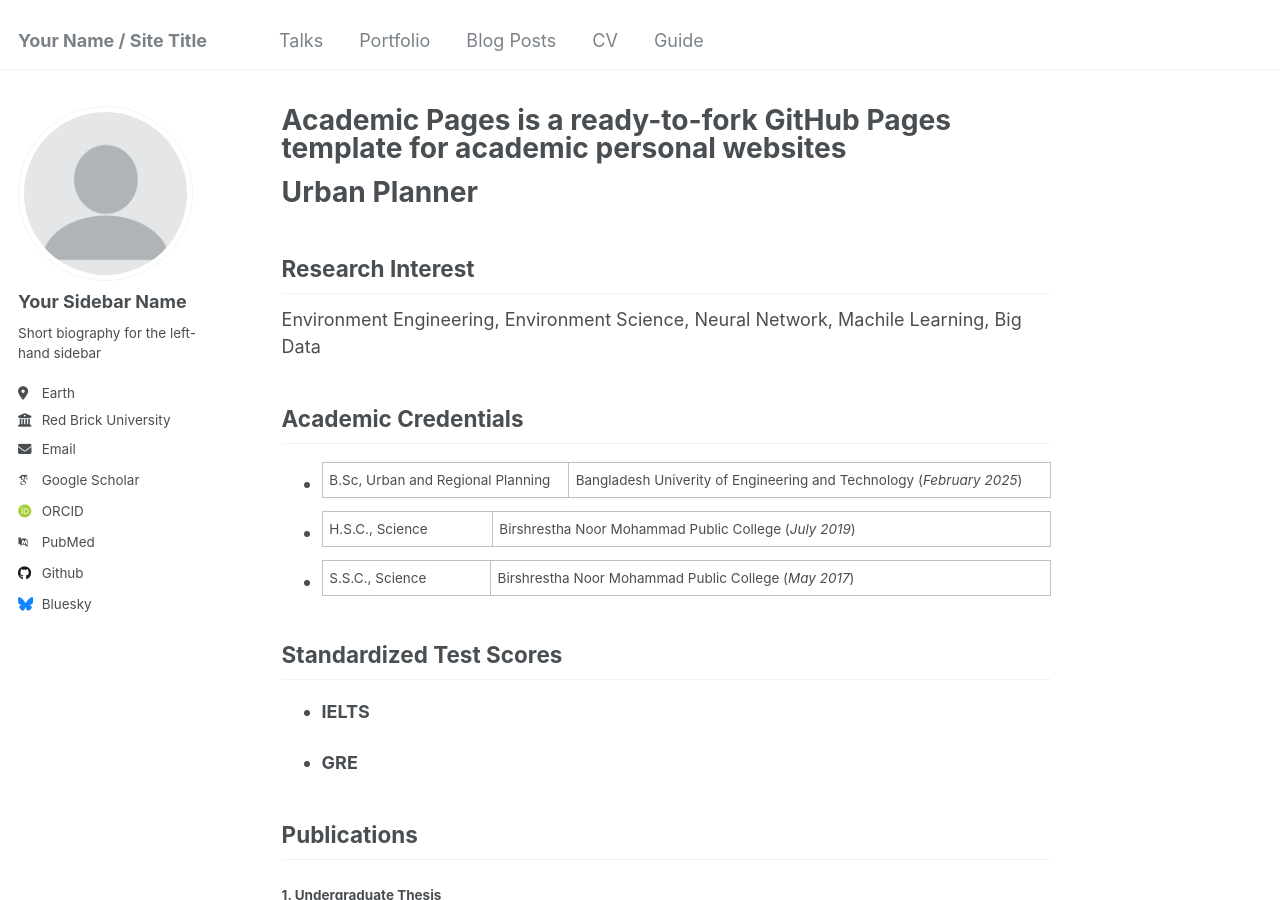
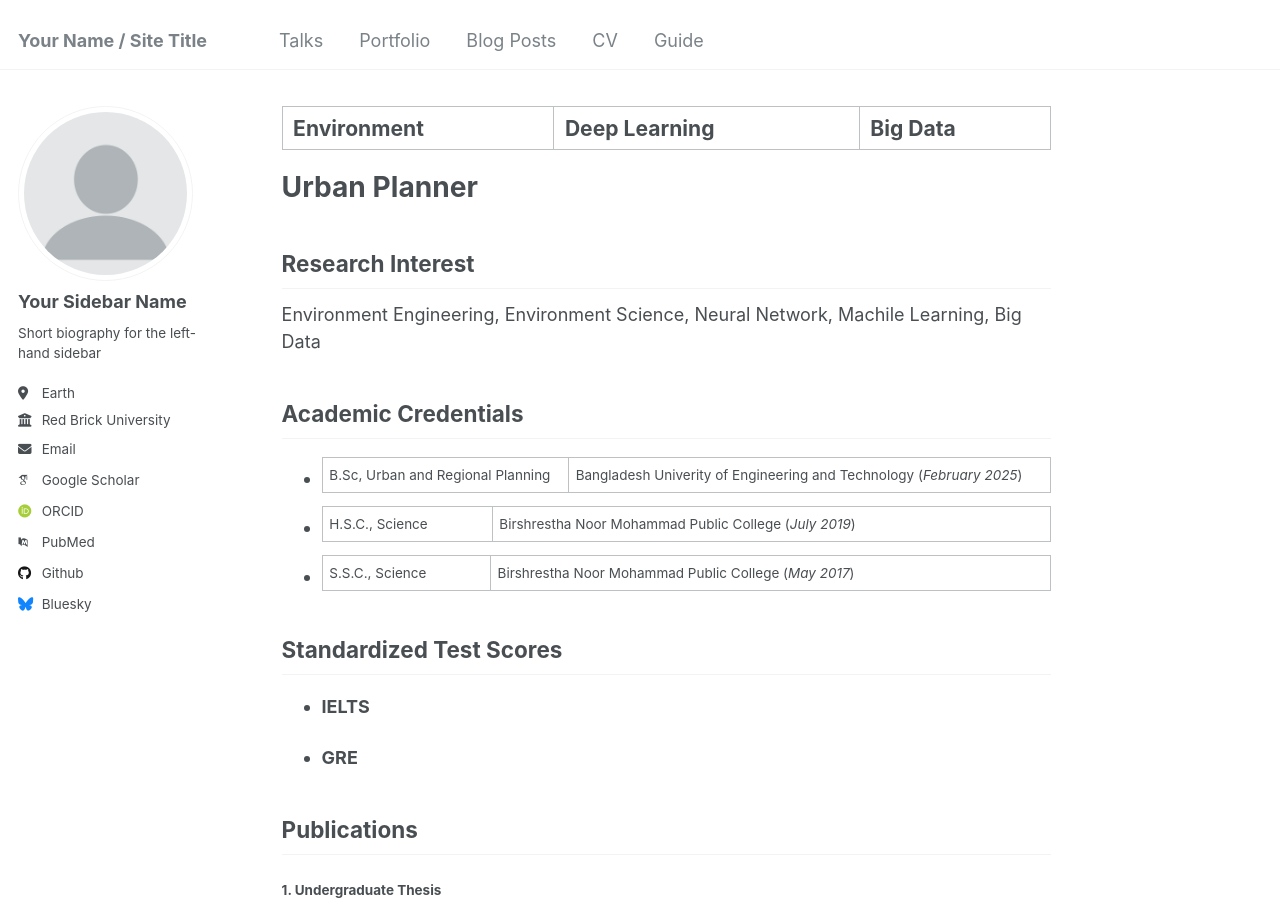
Before and after one commit to NafixData/ahnafnafi, a Jekyll site: the page built from _pages/about.md, in a window 1280 px wide and 900 px high. Built offline with Jekyll 4.4.1, drawn with Linux system fonts in a browser that asks for light colours; some web fonts are replaced.

Commit message:
Update about.md

```diff
--- a/_pages/about.md
+++ b/_pages/about.md
@@ -1,6 +1,6 @@
 ---
 permalink: /
-title: "Academic Pages is a ready-to-fork GitHub Pages template for academic personal websites"
+title: "Environment | Deep Learning | Big Data"
 author_profile: true
 redirect_from:
   - /about/
```
